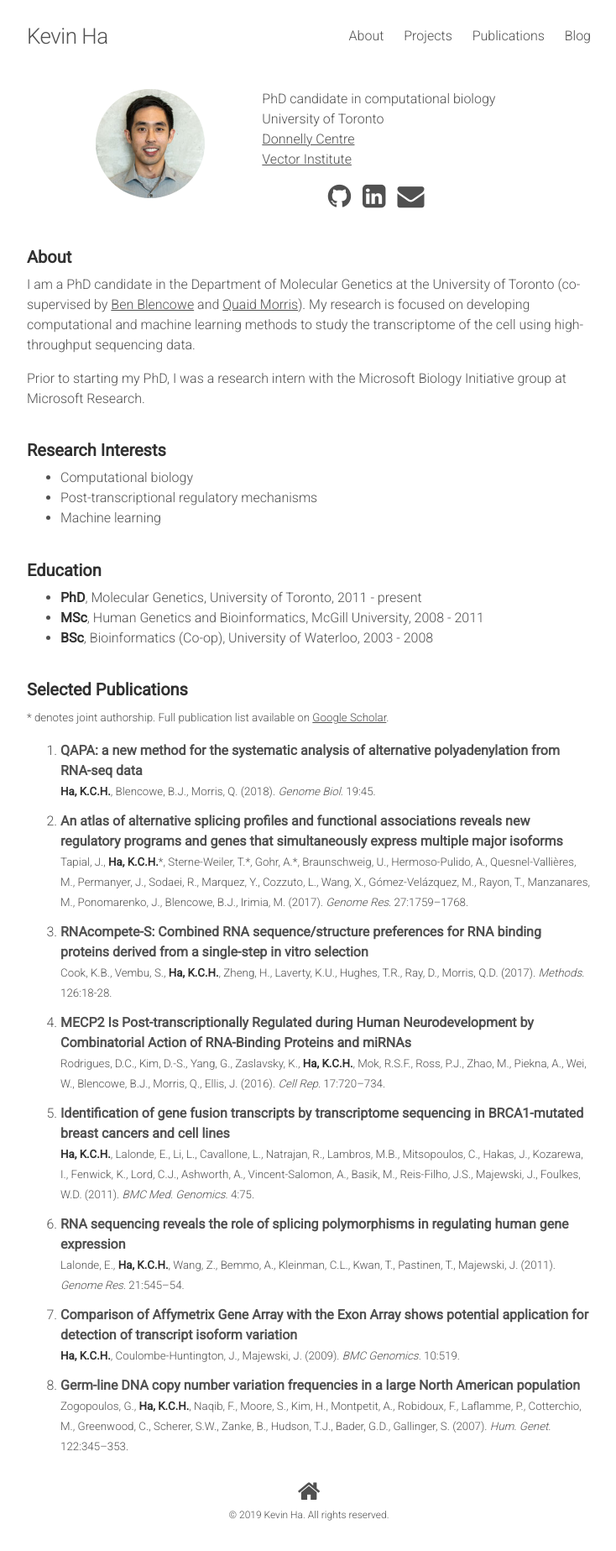
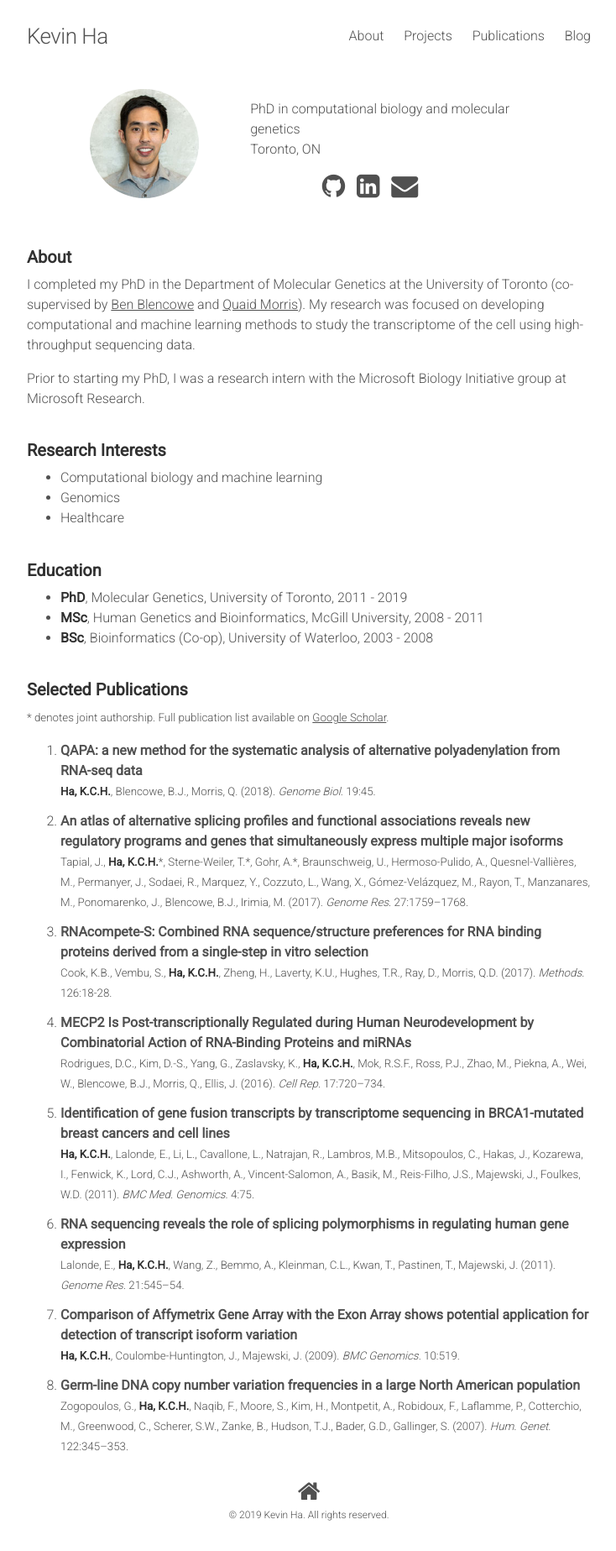
Before and after one commit to kcha/kcha.github.io, a Jekyll site: the page built from index.md, in a window 1280 px wide. Shown: the whole page at 84% size, without its empty margins (272-1006 px from the left). Built offline with Jekyll 4.4.1, drawn with Linux system fonts in a browser that asks for light colours; nearby versions of some CDN libraries.

Commit message:
Update profile post-PhD

```diff
--- a/_config.yml
+++ b/_config.yml
@@ -24,12 +24,8 @@ author:
   email:             k.ha@mail.utoronto.ca
   url:               https://kcha.github.io
   avatar:            "assets/images/avatar.jpg"
-  title:             "PhD candidate in computational biology"
-  location:          "University of Toronto"
-  affiliation_1:     "Donnelly Centre"
-  affiliation_url_1: "http://ccbr.utoronto.ca/donnelly-centre-cellular-and-biomolecular-research"
-  affiliation_2:     "Vector Institute"
-  affiliation_url_2: "https://vectorinstitute.ai"
+  title:             "PhD in computational biology and molecular genetics"
+  location:          "Toronto, ON"
 
 # Custom variables
 github_username:     kcha
--- a/_layouts/home.html
+++ b/_layouts/home.html
@@ -11,10 +11,6 @@ layout: default
       <ul>
         <li>{{ site.author.title }}</li>
         <li>{{ site.author.location }}</li>
-        <li><a href="{{ site.author.affiliation_url_1 }}">{{
-                site.author.affiliation_1 }}</a></li>
-        <li><a href="{{ site.author.affiliation_url_2 }}">{{
-                site.author.affiliation_2 }}</a></li>
       </ul>
 
       {% include icons_profile.html %}
--- a/index.md
+++ b/index.md
@@ -5,10 +5,10 @@ title: Home
 
 # About
 
-I am a PhD candidate in the Department of Molecular Genetics at the
+I completed my PhD in the Department of Molecular Genetics at the
 University of Toronto (co-supervised by [Ben
 Blencowe](http://sites.utoronto.ca/intron) and [Quaid
-Morris](http://www.morrislab.ca)). My research is focused on developing
+Morris](http://www.morrislab.ca)). My research was focused on developing
 computational and machine learning methods to study the transcriptome of the
 cell using high-throughput sequencing data.
 
@@ -18,13 +18,13 @@ Microsoft Research.
 
 # Research Interests
 
-- Computational biology
-- Post-transcriptional regulatory mechanisms
-- Machine learning
+- Computational biology and machine learning
+- Genomics
+- Healthcare
 
 # Education
 
-- **PhD**, Molecular Genetics, University of Toronto, 2011 - present
+- **PhD**, Molecular Genetics, University of Toronto, 2011 - 2019
 - **MSc**, Human Genetics and Bioinformatics, McGill University, 2008 - 2011
 - **BSc**, Bioinformatics (Co-op), University of Waterloo, 2003 - 2008
 
```
